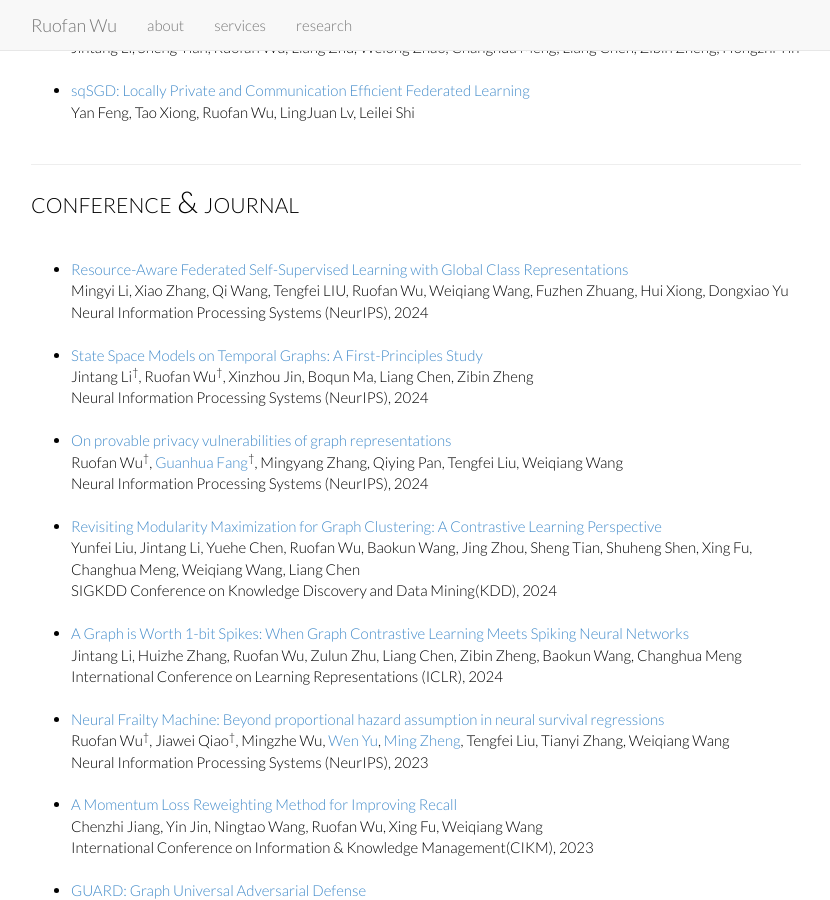
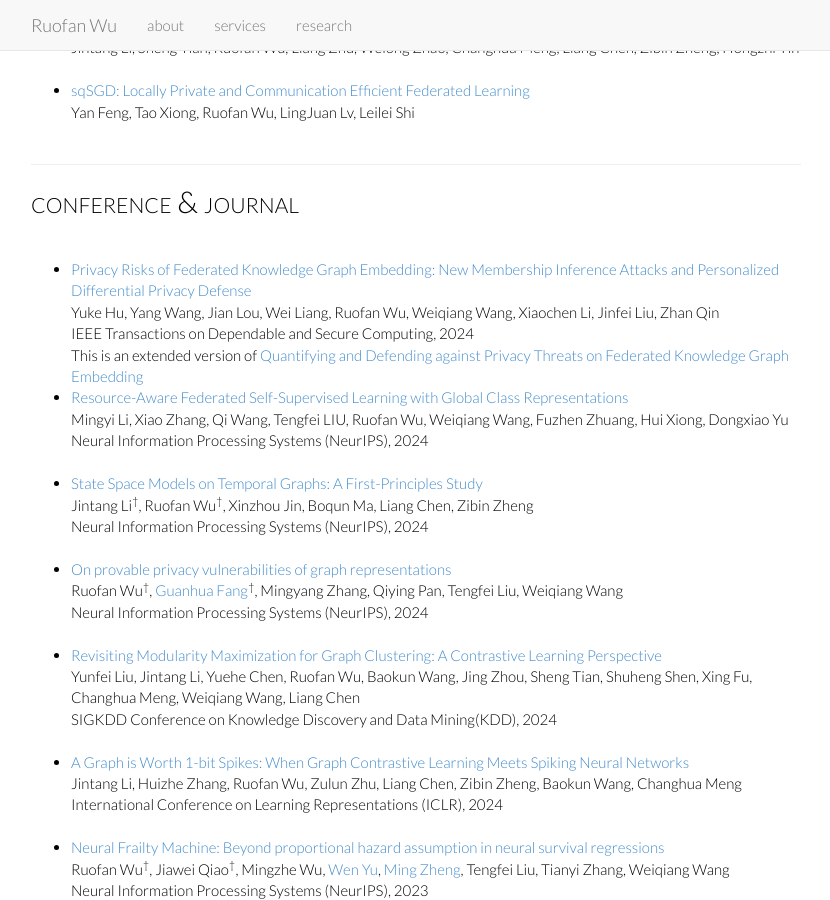
Before and after one commit to Rorschach1989/rorschach1989.github.io, a Jekyll site: the page index.html, which Jekyll copies as it is, in a window 1280 px wide and 900 px high, scrolled down 890 px. Shown: the whole window, without its empty margins (224-1054 px from the left). Built offline with Jekyll 4.4.1, drawn with Linux system fonts in a browser that asks for light colours; nearby versions of some CDN libraries; library files that are not in the unit come from our copies.

Commit message:
feat: Add DP-Flames journal version

```diff
--- a/index.html
+++ b/index.html
@@ -151,7 +151,18 @@
 	  <br>
 	  <ul>
 
-		<li> <a href="https://openreview.net/forum?id=Of4iNAIUSe&referrer=%5Bthe%20profile%20of%20Hui%20Xiong%5D(%2Fprofile%3Fid%3D~Hui_Xiong1)">
+		<li> <a href="https://ieeexplore.ieee.org/abstract/document/10815075/">
+			Privacy Risks of Federated Knowledge Graph Embedding: New Membership Inference Attacks and Personalized Differential Privacy Defense </a><br>
+			Yuke Hu, Yang Wang, Jian Lou, Wei Liang, Ruofan Wu, Weiqiang Wang, Xiaochen Li, Jinfei Liu, Zhan Qin
+			<br>
+			IEEE Transactions on Dependable and Secure Computing, 2024
+			<br>
+			This is an extended version of <a href="https://arxiv.org/abs/2304.02932">
+				Quantifying and Defending against Privacy Threats on Federated Knowledge Graph Embedding </a>
+			<br>
+		</li>
+
+		<li> <a href="https://openreview.net/forum?id=Of4iNAIUSe">
 			Resource-Aware Federated Self-Supervised Learning with Global Class Representations </a><br>
 			Mingyi Li, Xiao Zhang, Qi Wang, Tengfei LIU, Ruofan Wu, Weiqiang Wang, Fuzhen Zhuang, Hui Xiong, Dongxiao Yu
 			<br>
@@ -381,60 +392,6 @@
 	<sup><span>&#8224;</span></sup> denotes equal contribution.
 	</div>
 
-
-      <!-- <div class="container">
-      	<h4 id="thesis" style="padding-top: 40px; margin-top:
-      				-40px;">Ph.D. Thesis </h2>
-      	<p>
-      	  <ul>
-	    <li> <a href="https://stacks.stanford.edu/file/druid:dz328yp6053/submission-augmented.pdf">
-	    Reliable Machine Learning via Distributional Robustness
-	      </a> <br>
-	      Hongseok Namkoong
-	      <br> Ph.D. Thesis, Department of Management Science and Engineering,
-	      Stanford University, 2019.
-	      <br>
-	    </li>
-      	  </ul>
-      	</p>
-      </div> -->
-
-      <!-- <div class="container"> -->
-      <!-- 	<h2 id="working" style="padding-top: 40px; margin-top: -->
-      <!-- 				-40px;">selected working papers </h2> -->
-      <!-- 	<p> -->
-      <!-- 	  <ul> -->
-      <!-- 	    <li> In-silico Risk Analysis of Personalized Artificial Pancreas -->
-      <!-- 	      Controllers via Rare-Event Simulation <br> with Matthew O'Kelly, -->
-      <!-- 	      Aman Sinha, Justin Norden, <br> -->
-      <!-- 	      Preliminary version presented at Machine Learning for Health Workshop, NIPS 2018. -->
-      <!-- 	      <br> <br> -->
-      <!-- 	    </li> -->
-
-      <!-- 	    <li> Subpopulation Fairness without Demographics using Coherent -->
-      <!-- 	      Risk Measures <br> with <a href="http://web.stanford.edu/~glynn">Peter -->
-      <!-- 	      Glynn</a> -->
-      <!-- 	      <br> <br> -->
-      <!-- 	    </li> -->
-      <!-- 	  </ul> -->
-      <!-- 	</p> -->
-      <!-- </div> -->
-
-      <!-- <h2 id="teaching" style="padding-top: 60px; margin-top: -40px;">teaching</h2> -->
-      <!-- <p> -->
-      <!-- 	Stochastic Modeling (MS&amp;E221), Head TA, Taught by Peter Glynn, Winter 2018 -->
-      <!-- </p> -->
-      <!-- <p> -->
-      <!-- 	Information Theory and Statistics (STATS311),  TA, Taught by John Duchi, Winter 2016 -->
-      <!-- </p> -->
-
-
-
-      <!-- <ul> -->
-      <!-- 	<li><b>July 12-13, 2018</b>: Co-chairing the <a href="http://www.siam.org/meetings/ns18/">SIAM Workshop on Network Science</a>, Portland, OR. -->
-      <!-- 	</li><li><b>June 2018</b>: New paper at EC (with Imanol Arrieta-Ibarra): <a href="https://dl.acm.org/citation.cfm?id=3219220">A Personalized BDM</a> -->
-      <!-- </li></ul> -->
-
     </div> <!-- /container -->
 
 
```
